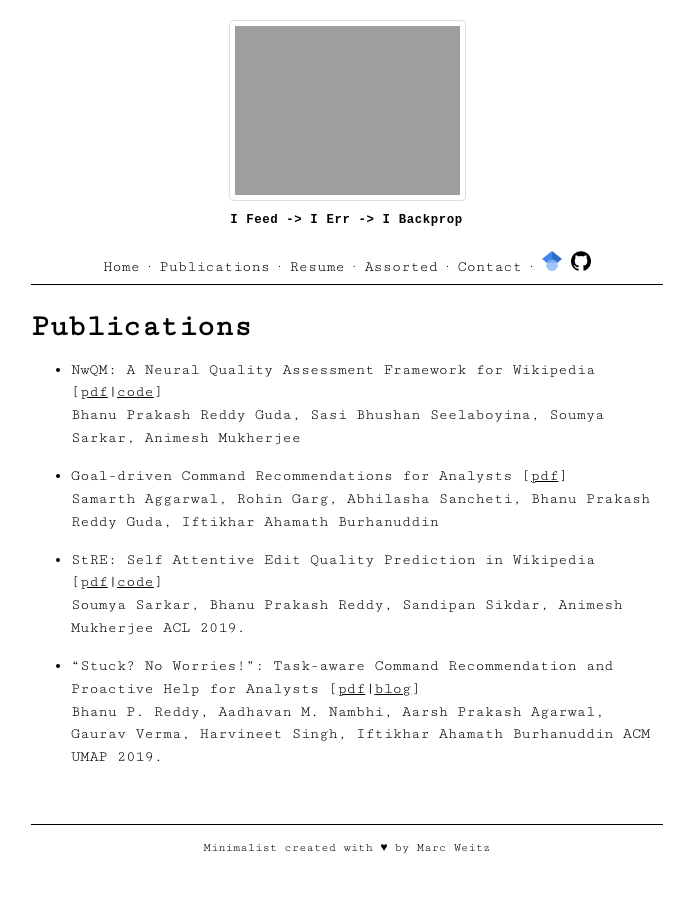
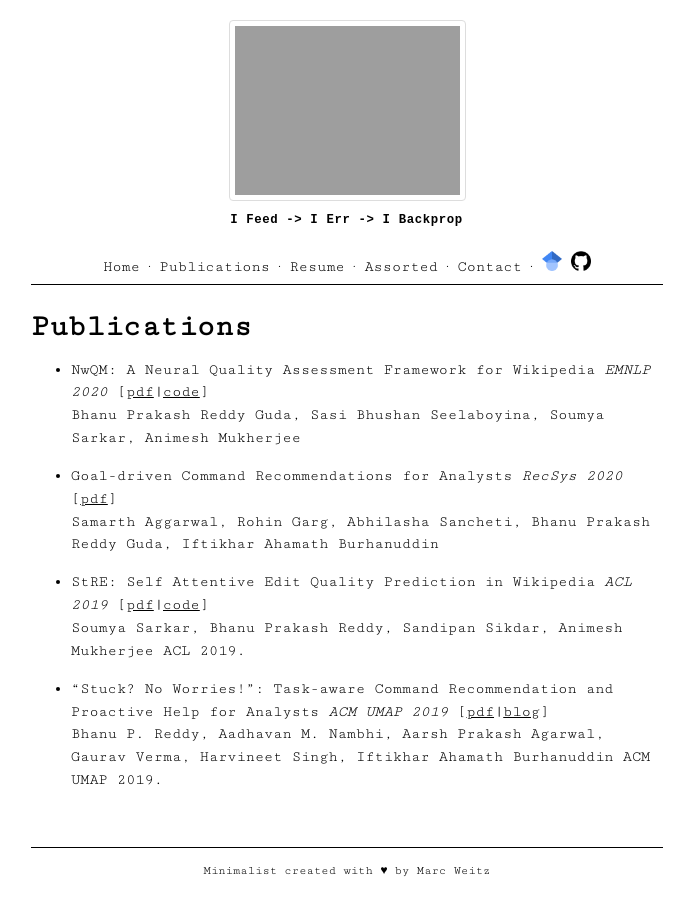
Before and after one commit to bhanu77prakash/bhanu77prakash.github.io, a Jekyll site: the page built from projects.md, in a window 1280 px wide. Shown: the whole page, without its empty margins (293-975 px from the left). Built offline with Jekyll 4.4.1, drawn with Linux system fonts in a browser that asks for light colours.

```diff
--- a/projects.md
+++ b/projects.md
@@ -3,14 +3,14 @@ layout: default
 title: Publications
 permalink: /projects/
 ---
-* NwQM: A Neural Quality Assessment Framework for Wikipedia \[[pdf](https://www.aclweb.org/anthology/2020.emnlp-main.674.pdf)|[code](https://github.com/sasibhushan3/NwQM_EMNLP)\]
+* NwQM: A Neural Quality Assessment Framework for Wikipedia *EMNLP 2020* \[[pdf](https://www.aclweb.org/anthology/2020.emnlp-main.674.pdf)|[code](https://github.com/sasibhushan3/NwQM_EMNLP)\]
   Bhanu Prakash Reddy Guda, Sasi Bhushan Seelaboyina, Soumya Sarkar, Animesh Mukherjee
 
-* Goal-driven Command Recommendations for Analysts \[[pdf](https://arxiv.org/pdf/2011.06237)\]
+* Goal-driven Command Recommendations for Analysts *RecSys 2020* \[[pdf](https://arxiv.org/pdf/2011.06237)\]
   Samarth Aggarwal, Rohin Garg, Abhilasha Sancheti, Bhanu Prakash Reddy Guda, Iftikhar Ahamath Burhanuddin
 
-* StRE: Self Attentive Edit Quality Prediction in Wikipedia \[[pdf](https://arxiv.org/pdf/1906.04678)|[code](https://github.com/bhanu77prakash/StRE)\]
+* StRE: Self Attentive Edit Quality Prediction in Wikipedia *ACL 2019* \[[pdf](https://arxiv.org/pdf/1906.04678)|[code](https://github.com/bhanu77prakash/StRE)\]
   Soumya Sarkar, Bhanu Prakash Reddy, Sandipan Sikdar, Animesh Mukherjee ACL 2019.
 
-* “Stuck? No Worries!”: Task-aware Command Recommendation and Proactive Help for Analysts \[[pdf](https://arxiv.org/abs/1906.08973)|[blog](https://gaurav22verma.github.io/TaskAwareCommandRecommendation.html)\]
+* “Stuck? No Worries!”: Task-aware Command Recommendation and Proactive Help for Analysts *ACM UMAP 2019* \[[pdf](https://arxiv.org/abs/1906.08973)|[blog](https://gaurav22verma.github.io/TaskAwareCommandRecommendation.html)\]
   Bhanu P. Reddy, Aadhavan M. Nambhi, Aarsh Prakash Agarwal, Gaurav Verma, Harvineet Singh, Iftikhar Ahamath Burhanuddin ACM UMAP 2019.
```
